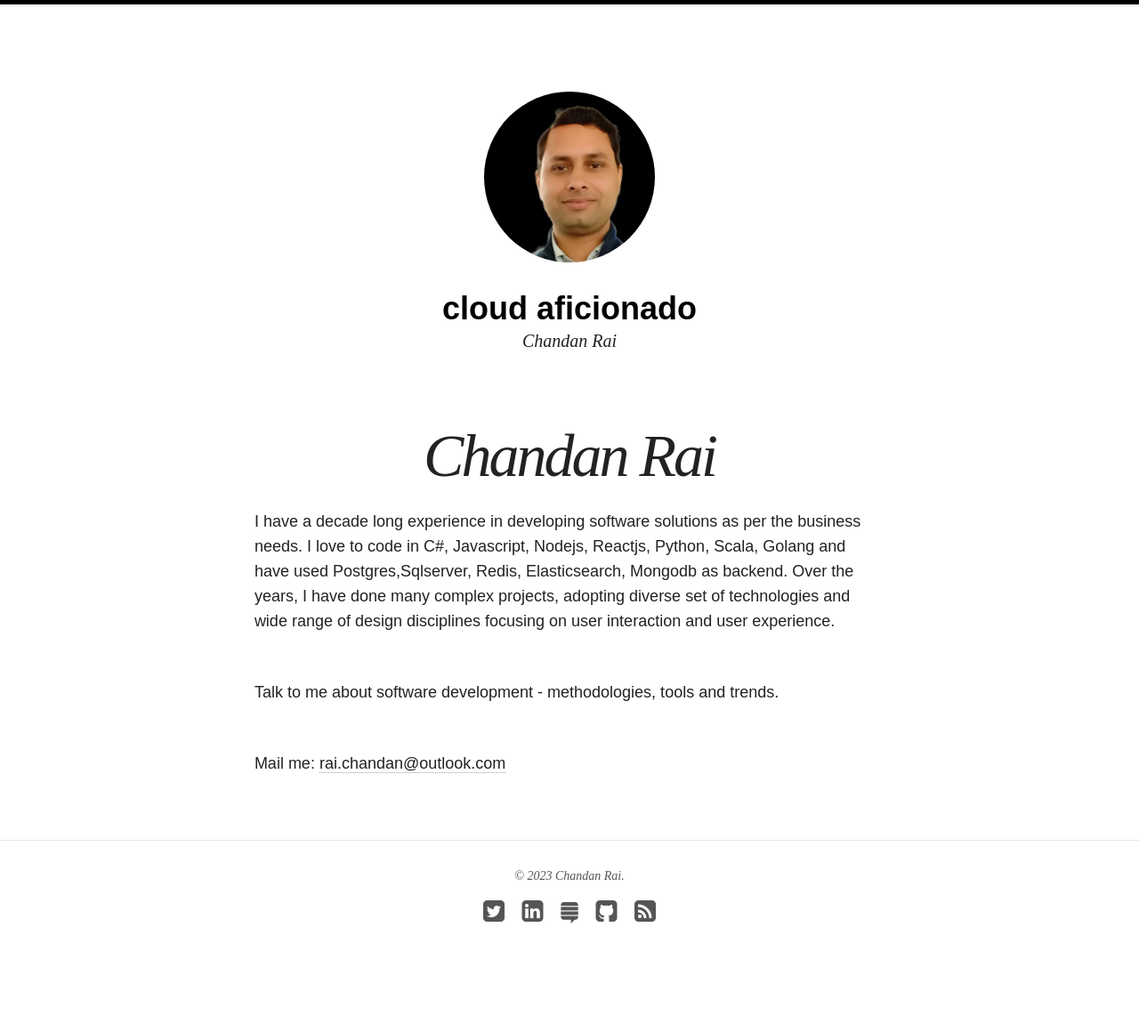
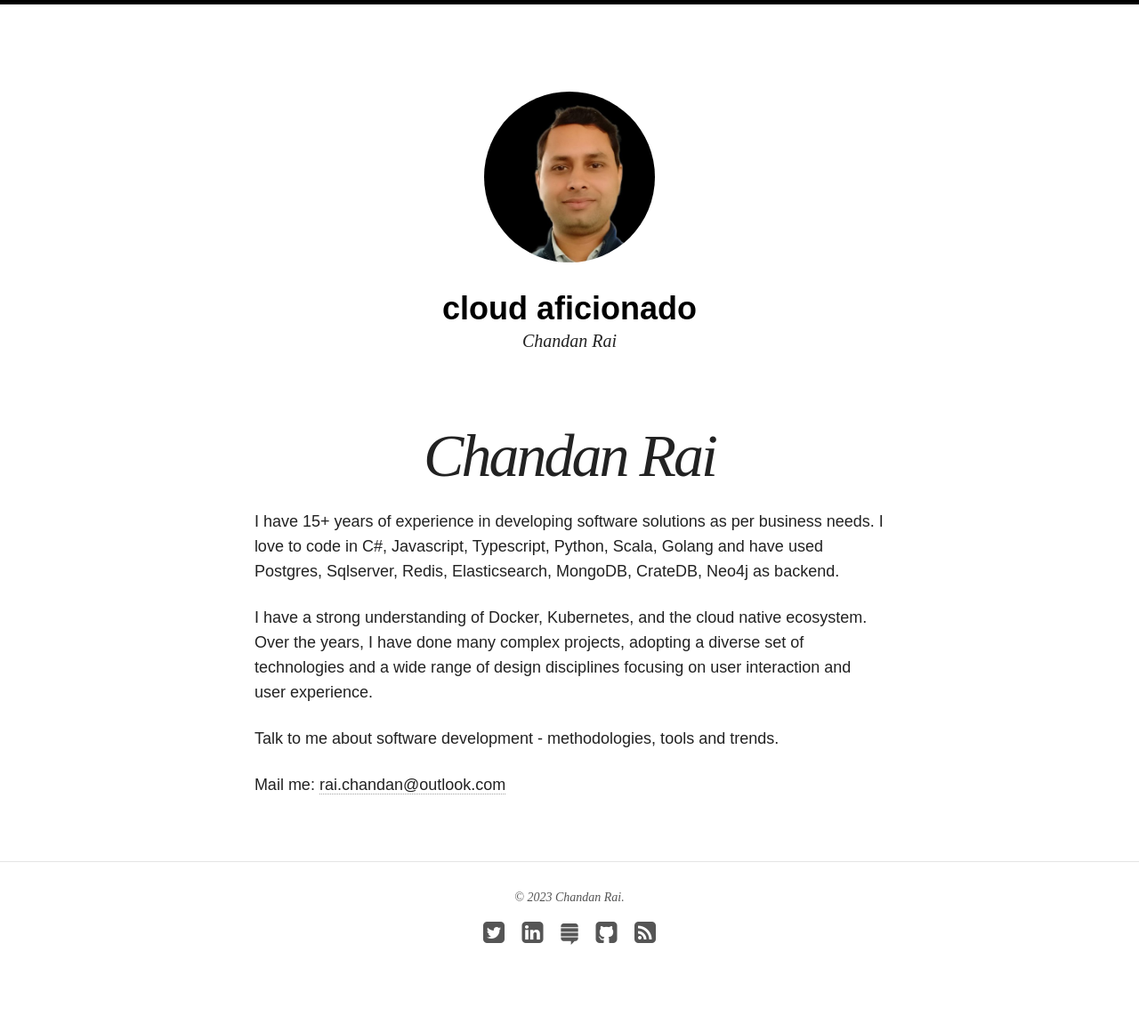
Before and after one commit to bhageena/bhageena.github.io, a Jekyll site: the page built from about/index.md, in a window 1280 px wide. Shown: the whole page at 89% size. Built offline with Jekyll 4.4.1, drawn with Linux system fonts in a browser that asks for light colours; nearby versions of some CDN libraries; before the commit the page ends 1136 px from its top, so only the background shows below that.

Commit message:
update about

```diff
--- a/about/index.md
+++ b/about/index.md
@@ -8,11 +8,15 @@ excerpt: "Chandan Rai"
 #  creditlink: http://wegraphics.net/downloads/free-ultimate-blurred-background-pack/
 ---
 
+<p>
+I have  15+ years of experience in developing software solutions as per business needs. I love to code in C#, Javascript, Typescript, Python, Scala, Golang and have used Postgres, Sqlserver, Redis, Elasticsearch, MongoDB, CrateDB, Neo4j as backend.
+</p>
+<p>
+ I have a strong understanding of Docker, Kubernetes, and the cloud native ecosystem. Over the years, I have done many complex projects, adopting a diverse set of technologies and a wide range of design disciplines focusing on user interaction and user experience.
+</p>
 
-I have a decade long experience in developing software solutions as per the business needs. I love to code in C#, Javascript, Nodejs, Reactjs, Python, Scala, Golang and have used Postgres,Sqlserver, Redis, Elasticsearch, Mongodb as backend. Over the years, I have done many complex projects, adopting diverse set of technologies and wide range of design disciplines focusing on user interaction and user experience.
-
-<br/>
+<p/>
 Talk to me about software development - methodologies, tools and trends.
 
-<br/>
+<p/>
 Mail me: <rai.chandan@outlook.com>
```
